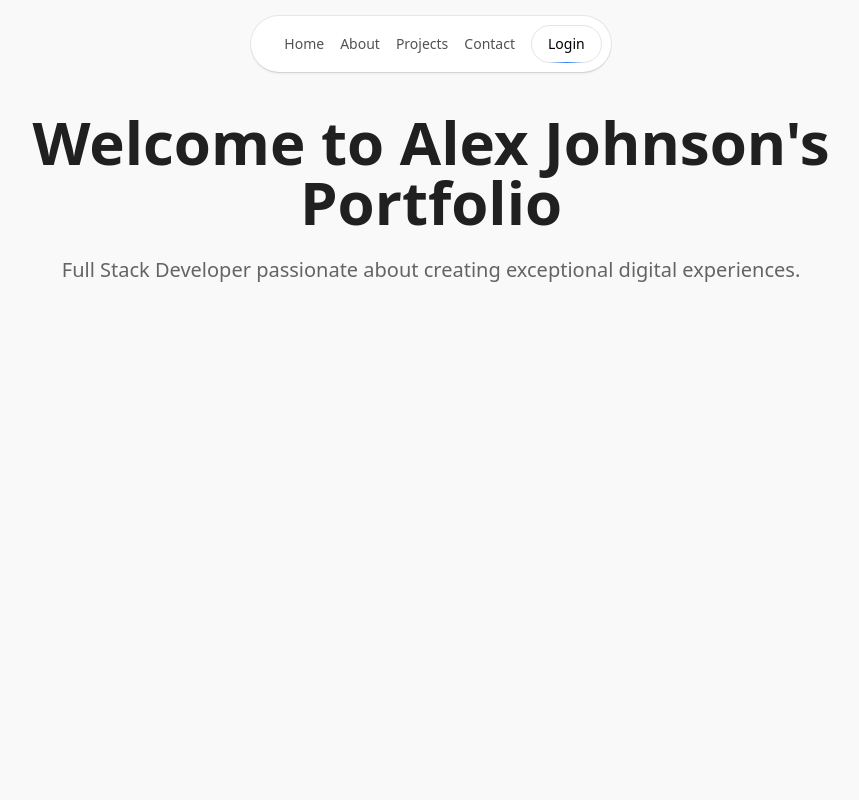
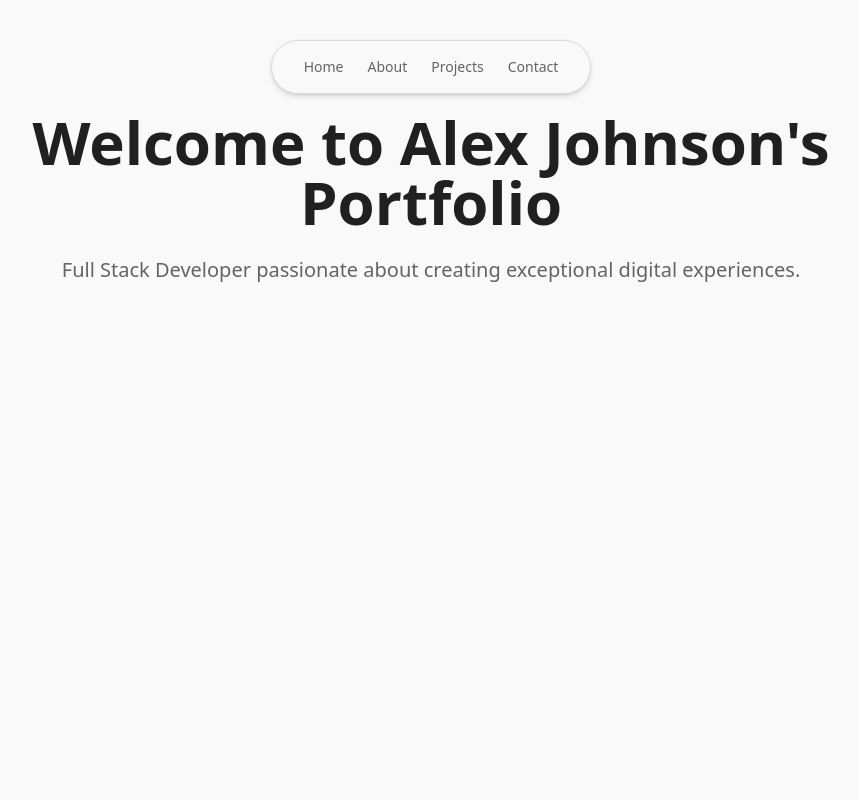
Before and after one commit to AryanDeore/portfolio, a Next.js app: page / in a window 1280 px wide. Shown: the top 800 px of the page, without its empty margins (209-1068 px from the left). Built offline with nearby package versions, Linux system fonts and the light colour scheme.

Commit message:
aligned navbar

```diff
--- a/src/app/layout.tsx
+++ b/src/app/layout.tsx
@@ -32,22 +32,22 @@ const navItems = [
   {
     name: "Home",
     link: "#",
-    icon: <HomeIcon className="h-4 w-4 text-neutral-500 dark:text-white" />,
+    icon: <HomeIcon className="h-4 w-4 text-muted-foreground" />,
   },
   {
     name: "About",
     link: "#about",
-    icon: <User className="h-4 w-4 text-neutral-500 dark:text-white" />,
+    icon: <User className="h-4 w-4 text-muted-foreground" />,
   },
   {
     name: "Projects",
     link: "#projects",
-    icon: <Briefcase className="h-4 w-4 text-neutral-500 dark:text-white" />,
+    icon: <Briefcase className="h-4 w-4 text-muted-foreground" />,
   },
   {
     name: "Contact",
     link: "#contact",
-    icon: <MessageSquare className="h-4 w-4 text-neutral-500 dark:text-white" />,
+    icon: <MessageSquare className="h-4 w-4 text-muted-foreground" />,
   },
 ];
 
--- a/src/components/ui/sticky-navbar.tsx
+++ b/src/components/ui/sticky-navbar.tsx
@@ -1,5 +1,5 @@
 "use client";
-import React, { useState, useEffect } from "react";
+import React, { useState } from "react";
 import {
   motion,
   AnimatePresence,
@@ -8,13 +8,10 @@ import {
 } from "framer-motion";
 import { cn } from "@/lib/utils";
 import Link from "next/link";
-import { MessageSquare, RotateCcw } from "lucide-react";
 
 export const StickyNav = ({
   navItems,
   className,
-  isInChatMode = false,
-  onResetChat,
 }: {
   navItems: {
     name: string;
@@ -22,27 +19,12 @@ export const StickyNav = ({
     icon?: React.ReactElement;
   }[];
   className?: string;
-  isInChatMode?: boolean;
-  onResetChat?: () => void;
 }) => {
   const { scrollYProgress } = useScroll();
 
   const [visible, setVisible] = useState(true); // Always start visible
 
-  // Update visibility when chat mode changes
-  useEffect(() => {
-    if (isInChatMode) {
-      setVisible(true);
-    }
-  }, [isInChatMode]);
-
   useMotionValueEvent(scrollYProgress, "change", (current) => {
-    // In chat mode, always show the navbar
-    if (isInChatMode) {
-      setVisible(true);
-      return;
-    }
-
     // Always keep navbar visible - sticky to top behavior
     setVisible(true);
   });
@@ -62,48 +44,22 @@ export const StickyNav = ({
           duration: 0.2,
         }}
         className={cn(
-          "flex max-w-fit  fixed top-4 inset-x-0 mx-auto border border-transparent dark:border-white/[0.2] rounded-full dark:bg-black bg-white shadow-[0px_2px_3px_-1px_rgba(0,0,0,0.1),0px_1px_0px_0px_rgba(25,28,33,0.02),0px_0px_0px_1px_rgba(25,28,33,0.08)] z-[5000] pr-2 pl-8 py-2  items-center justify-center space-x-4",
+          "flex max-w-fit fixed top-10 inset-x-0 mx-auto bg-background/95 backdrop-blur-sm border border-border rounded-full shadow-lg z-[5000] px-8 py-4 items-center justify-center space-x-6",
           className
         )}
       >
-        {isInChatMode ? (
-          // Chat mode: Show brand and reset button
-          <>
-            <div className="flex items-center gap-2">
-              <MessageSquare className="h-5 w-5 text-primary" />
-              <span className="font-semibold text-sm">Alex Johnson</span>
-            </div>
-            {onResetChat && (
-              <button
-                onClick={onResetChat}
-                className="border text-sm font-medium relative border-neutral-200 dark:border-white/[0.2] text-black dark:text-white px-4 py-2 rounded-full flex items-center gap-2 hover:bg-neutral-50 dark:hover:bg-neutral-800"
-              >
-                <RotateCcw className="h-4 w-4" />
-                <span>New Chat</span>
-              </button>
-            )}
-          </>
-        ) : (
-          // Portfolio mode: Show navigation items and login
-          <>
         {navItems.map((navItem, idx: number) => (
           <Link
             key={`link=${idx}`}
             href={navItem.link}
             className={cn(
-                  "relative dark:text-neutral-50 items-center flex space-x-1 text-neutral-600 dark:hover:text-neutral-300 hover:text-neutral-500"
+              "relative text-muted-foreground items-center flex space-x-1 hover:text-foreground transition-colors duration-200"
             )}
           >
             <span className="block sm:hidden">{navItem.icon}</span>
             <span className="hidden sm:block text-sm">{navItem.name}</span>
           </Link>
         ))}
-            <button className="border text-sm font-medium relative border-neutral-200 dark:border-white/[0.2] text-black dark:text-white px-4 py-2 rounded-full">
-              <span>Login</span>
-              <span className="absolute inset-x-0 w-1/2 mx-auto -bottom-px bg-gradient-to-r from-transparent via-blue-500 to-transparent  h-px" />
-            </button>
-          </>
-        )}
       </motion.div>
     </AnimatePresence>
   );
```
Lines whose indentation alone changed are shown as unchanged.
